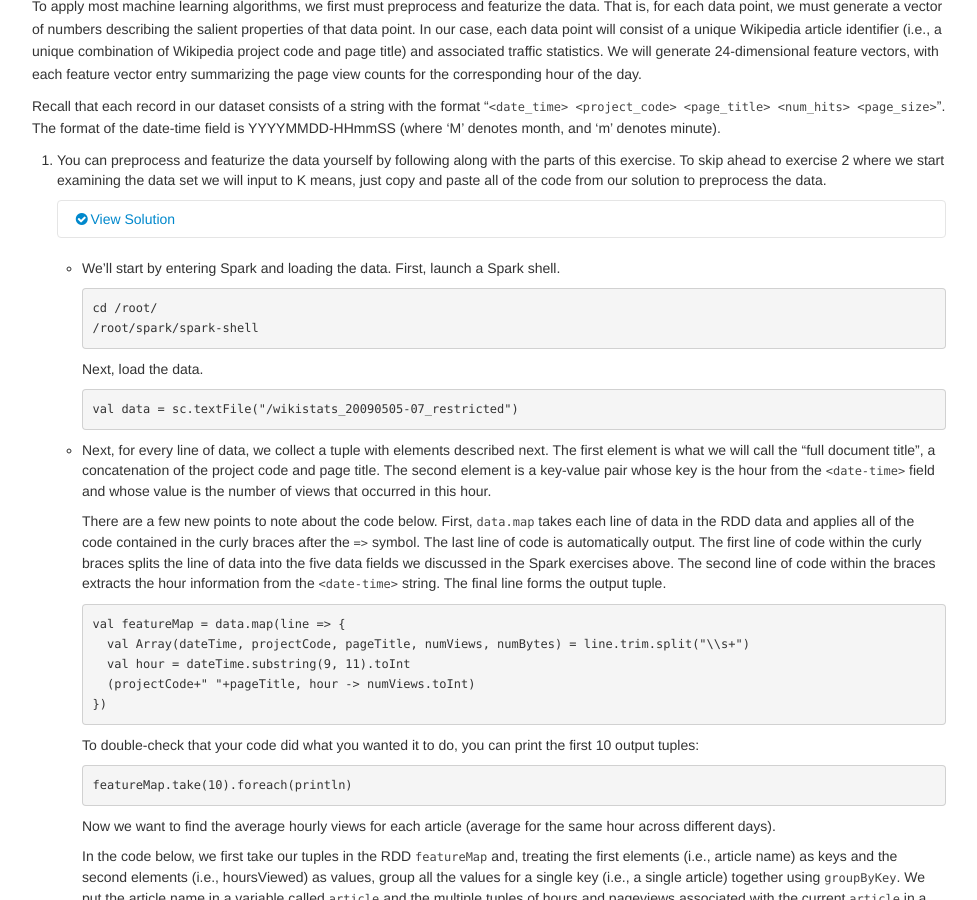
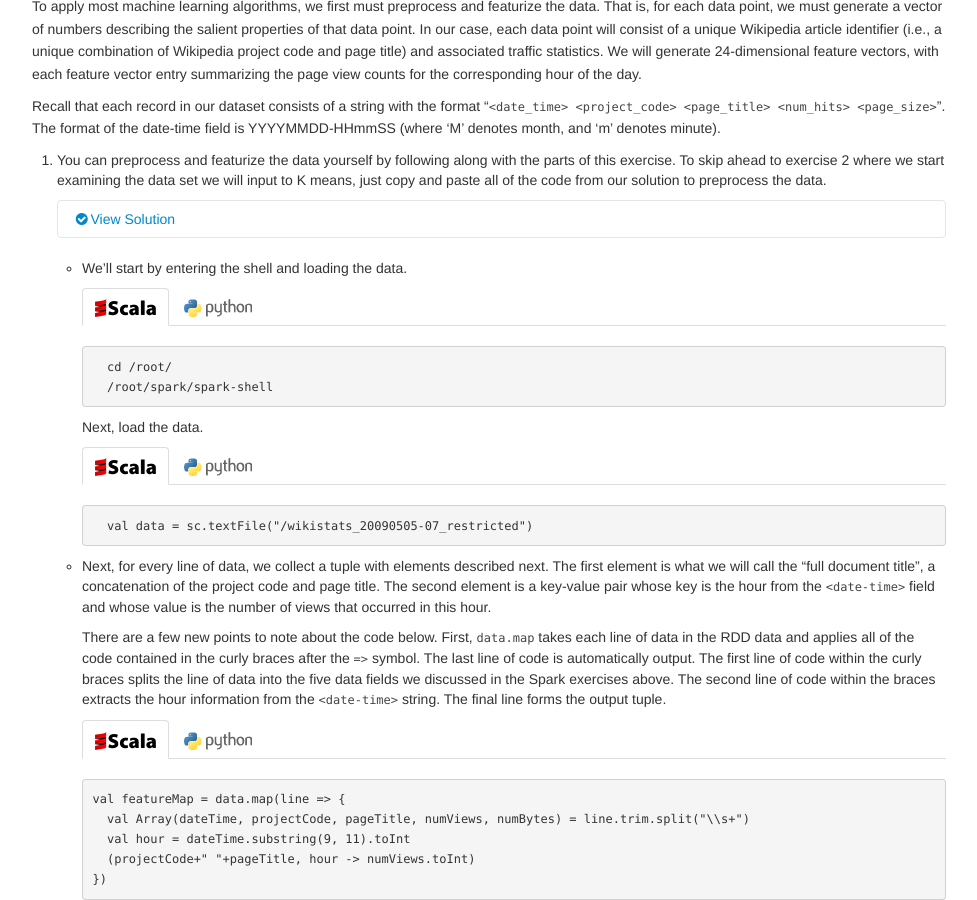
Before and after one commit to databricks/spark-training, a Jekyll site: the page built from strata_2013/index.md, in a window 1280 px wide and 900 px high, scrolled down 17169 px. Shown: the whole window, without its empty margins (151-1128 px from the left). Built offline with Jekyll 4.4.1, drawn with Linux system fonts in a browser that asks for light colours.

Commit message:
Starting the migration to tabs (with python and scala tabs) in ml featurizaion section.

```diff
--- a/strata_2013/index.md
+++ b/strata_2013/index.md
@@ -1184,23 +1184,44 @@ Recall that each record in our dataset consists of a string with the format "`<d
    </div>
 
 
-   -  We'll start by entering Spark and loading the data. First, launch a Spark shell.
+   -  We'll start by entering the shell and loading the data.
 
+      <div class="codetabs">
+      <div data-lang="scala" markdown="1">
       ~~~
-      cd /root/
-      /root/spark/spark-shell
+        cd /root/
+        /root/spark/spark-shell
       ~~~
+      </div>
+      <div data-lang="python" markdown="1">
+      ~~~
+        cd /root/
+        /root/spark/pyspark
+      ~~~
+      </div>
+      </div>
 
       Next, load the data.
 
+      <div class="codetabs">
+      <div data-lang="scala" markdown="1">
       ~~~
-      val data = sc.textFile("/wikistats_20090505-07_restricted")
+        val data = sc.textFile("/wikistats_20090505-07_restricted")
       ~~~
+      </div>
+      <div data-lang="python" markdown="1">
+      ~~~
+        # Python goes here.
+      ~~~
+      </div>
+      </div>
 
     - Next, for every line of data, we collect a tuple with elements described next. The first element is what we will call the "full document title", a concatenation of the project code and page title. The second element is a key-value pair whose key is the hour from the `<date-time>` field and whose value is the number of views that occurred in this hour.
 
       There are a few new points to note about the code below. First, `data.map` takes each line of data in the RDD data and applies all of the code contained in the curly braces after the `=>` symbol. The last line of code is automatically output. The first line of code within the curly braces splits the line of data into the five data fields we discussed in the Spark exercises above. The second line of code within the braces extracts the hour information from the `<date-time>` string. The final line forms the output tuple.
 
+      <div class="codetabs">
+      <div data-lang="scala" markdown="1">
       ~~~
       val featureMap = data.map(line => {
         val Array(dateTime, projectCode, pageTitle, numViews, numBytes) = line.trim.split("\\s+")
@@ -1208,6 +1229,13 @@ Recall that each record in our dataset consists of a string with the format "`<d
         (projectCode+" "+pageTitle, hour -> numViews.toInt)
       })
       ~~~
+      </div>
+      <div data-lang="python" markdown="1">
+      ~~~
+        # Python goes here.
+      ~~~
+      </div>
+      </div>
 
       To double-check that your code did what you wanted it to do, you can print the first 10 output tuples:
 
```
